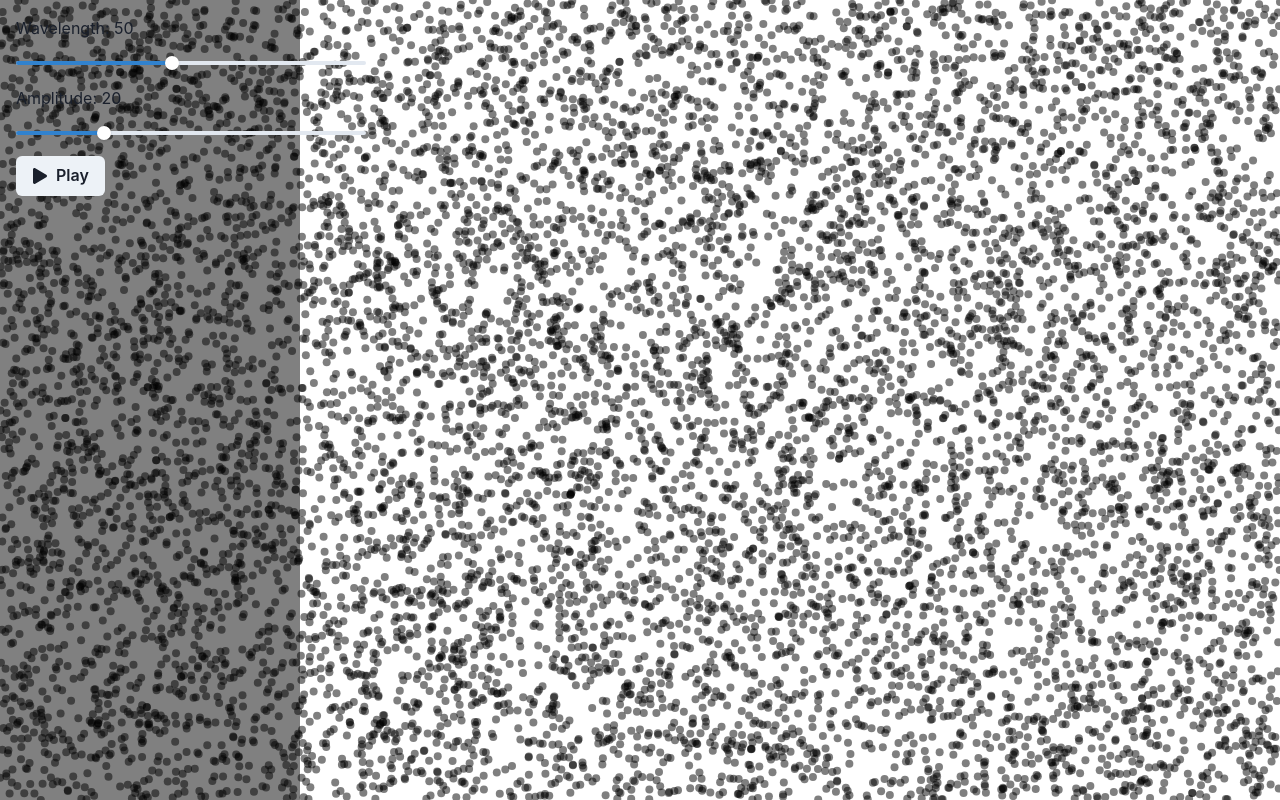
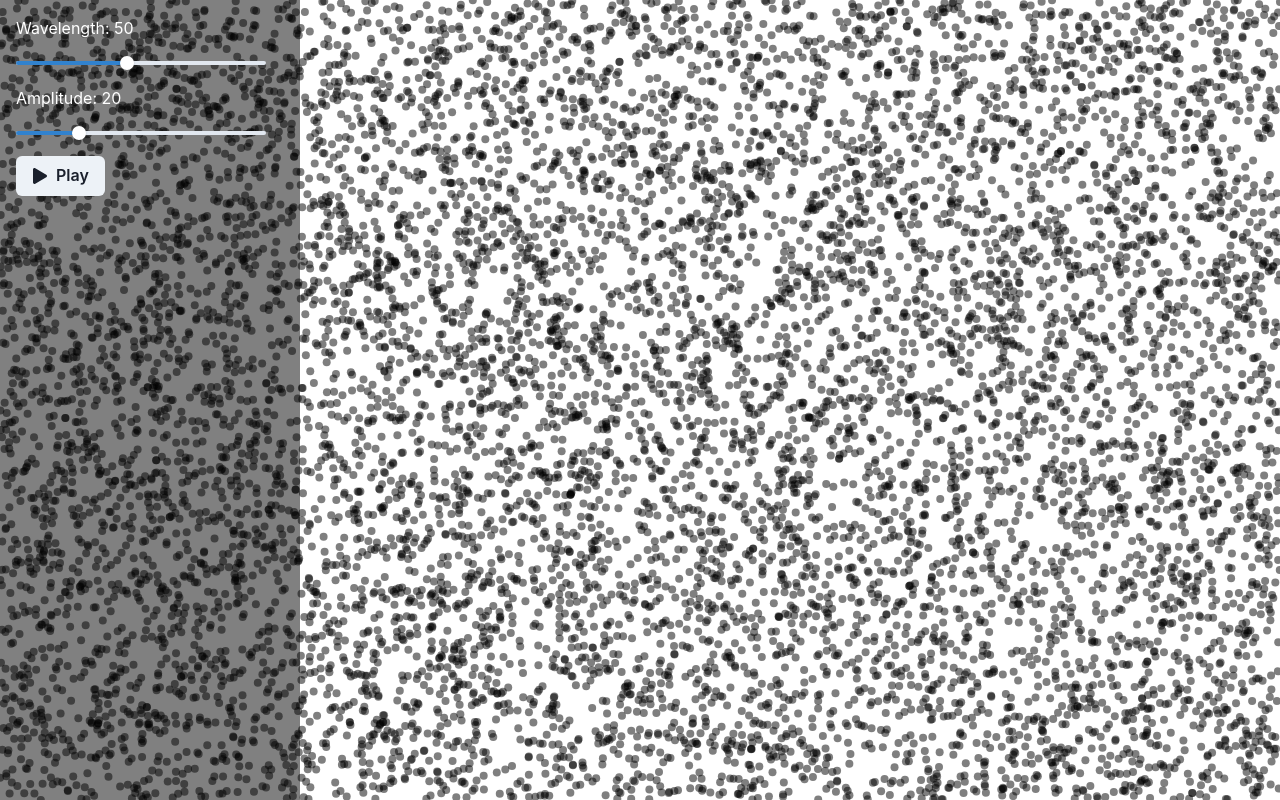
Before and after one commit to GPT-Engineer-App/sound-waves-explorer, a React (Vite) app: page / in a window 1280 px wide. Built offline with nearby package versions, Linux system fonts and the light colour scheme.

Commit message:
- Changed the width of the sliders to 250px - Made the text labels of the sliders white by adding `color="white"` to the `Text` components
Prompt: Make the sliders 250px wide. And make the text labels of the sliders white.

```diff
--- a/src/pages/Index.jsx
+++ b/src/pages/Index.jsx
@@ -53,15 +53,15 @@ const Index = () => {
     <Box>
       <canvas ref={canvasRef} width={window.innerWidth} height={window.innerHeight} style={{ position: "absolute", top: 0, left: 0, zIndex: -1 }} />
       <VStack spacing={4} p={4} alignItems="flex-start">
-        <Text>Wavelength: {wavelength}</Text>
-        <Slider value={wavelength} min={10} max={100} onChange={(value) => setWavelength(value)} width="350px">
+        <Text color="white">Wavelength: {wavelength}</Text>
+        <Slider value={wavelength} min={10} max={100} onChange={(value) => setWavelength(value)} width="250px">
           <SliderTrack>
             <SliderFilledTrack />
           </SliderTrack>
           <SliderThumb />
         </Slider>
-        <Text>Amplitude: {amplitude}</Text>
-        <Slider value={amplitude} min={10} max={50} onChange={(value) => setAmplitude(value)} width="350px">
+        <Text color="white">Amplitude: {amplitude}</Text>
+        <Slider value={amplitude} min={10} max={50} onChange={(value) => setAmplitude(value)} width="250px">
           <SliderTrack>
             <SliderFilledTrack />
           </SliderTrack>
```
